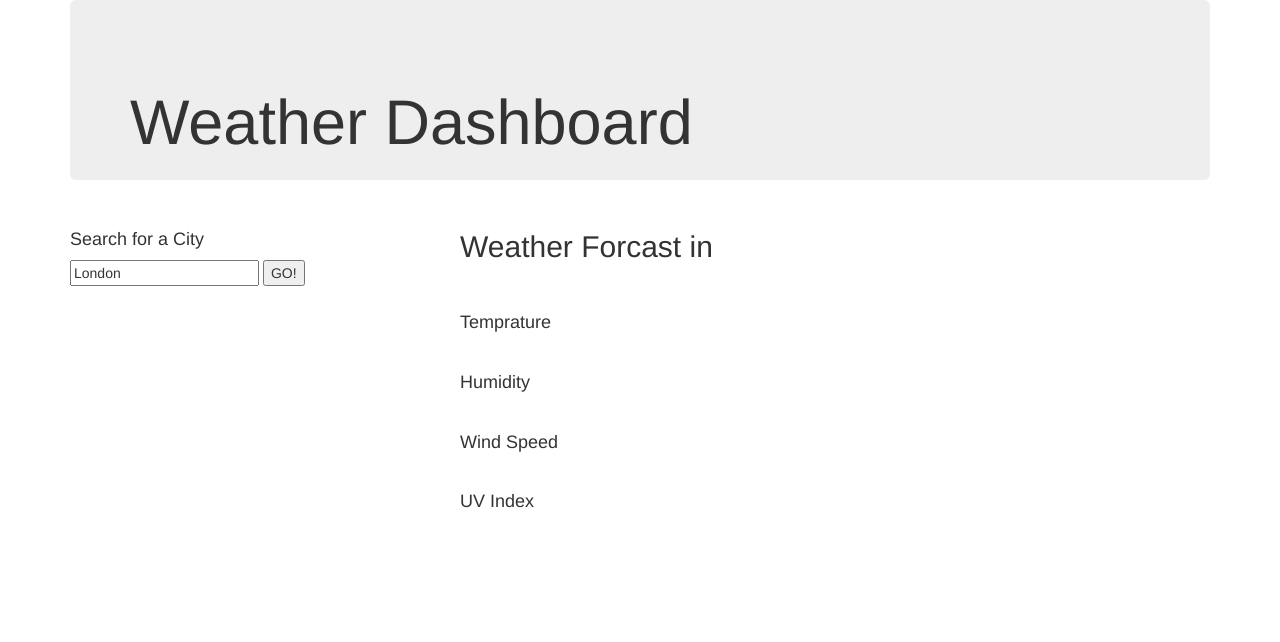
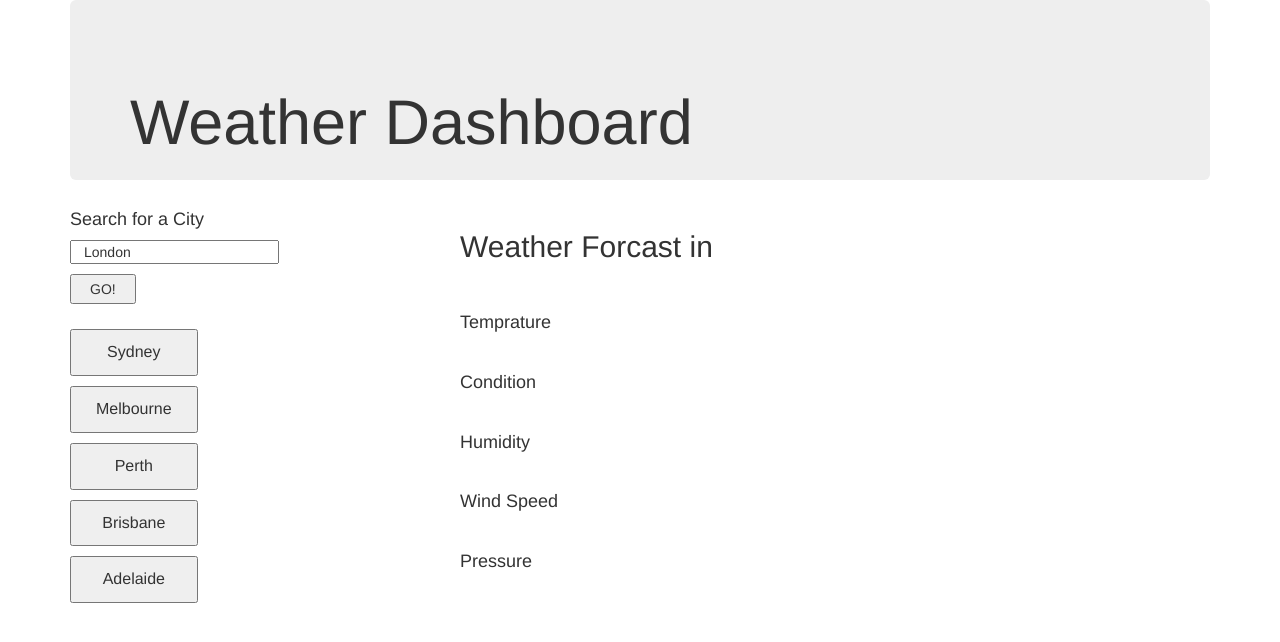
Before and after one commit to anu-dam/check, a plain HTML site: page index.html in a window 1280 px wide. Drawn offline with nearby package versions, Linux system fonts and the light colour scheme.

Commit message:
sidebar completed

```diff
--- a/index.html
+++ b/index.html
@@ -32,7 +32,17 @@
                     <input id="searchBtn" type="submit" value="GO!">
 
 
-           </div>
+
+           <div class="btn-group">
+                <button class="selection" id="sydney">Sydney</button>
+                <button class="selection" id="Melbourne">Melbourne</button>
+                <button class="selection" id="Perth">Perth</button>
+                <button class="selection" id="Brisbane">Brisbane</button>
+                <button class="selection" id="Adelaide">Adelaide</button>
+              </div>
+
+            </div>
+
             <div class="col-lg-8">
 
                 <div>
@@ -40,9 +50,10 @@
                     <h2 id="icon"></h2>
                 </div>
                     <h4 id="temp">Temprature</h6><br>
+                    <h4 id="cond">Condition</h6><br>
                     <h4 id="humid">Humidity</h6><br>
                     <h4 id="wind">Wind Speed</h6><br>
-                    <h4 id="uv">UV Index</h6><br>
+                    <h4 id="pr">Pressure</h6><br>
             </div>
           </div>
         </div>
--- a/script.js
+++ b/script.js
@@ -15,7 +15,8 @@ function callApi(city) {
         $("#temp").text("Temprature " + response.main.temp + "F");
         $("#humid").text("Humidity " + response.main.humidity);
         $("#wind").text("Wind Speed " + response.wind.speed);
-        $("#uv").text("UV Index " + response.wind.speed);
+        $("#pr").text("Pressure " + response.main.pressure);
+        $("#cond").text("Condition " + response.weather[0].description);
 
 
         console.log(response);
@@ -39,3 +40,11 @@ $("#searchBtn").on("click", function () {
     callApi(city);
 
 });
+
+$(".selection").on("click", function(){
+
+var city = event.target.id;
+callApi(city);
+
+
+});
--- a/style.css
+++ b/style.css
@@ -4,9 +4,46 @@
 
 #text {
   font-size: 18px;
+  display: inline;
 }
 
 #search {
   width: 200px;
   margin-top: 15px;
+
 }
+
+#select-city{
+    display: block;
+    margin-top: 10px;
+    padding: 0 12px;
+}
+
+#searchBtn{
+    display: block;
+    margin-top: 10px;
+    padding: 3px 18px;
+    margin-bottom: 15px;
+}
+
+#searchBtn:hover{
+    background-color: darkgray;
+}
+
+.btn-group button {
+
+    margin-top: 10px;
+
+    font-size: 16px;
+    padding: 10px 24px; /* Some padding */
+    cursor: pointer; /* Pointer/hand icon */
+    width: 100%; /* Set a width if needed */
+    display: block; /* Make the buttons appear below each other */
+  }
+
+
+
+  /* Add a background color on hover */
+  .btn-group button:hover {
+    background-color: darkgray;
+  }
```
